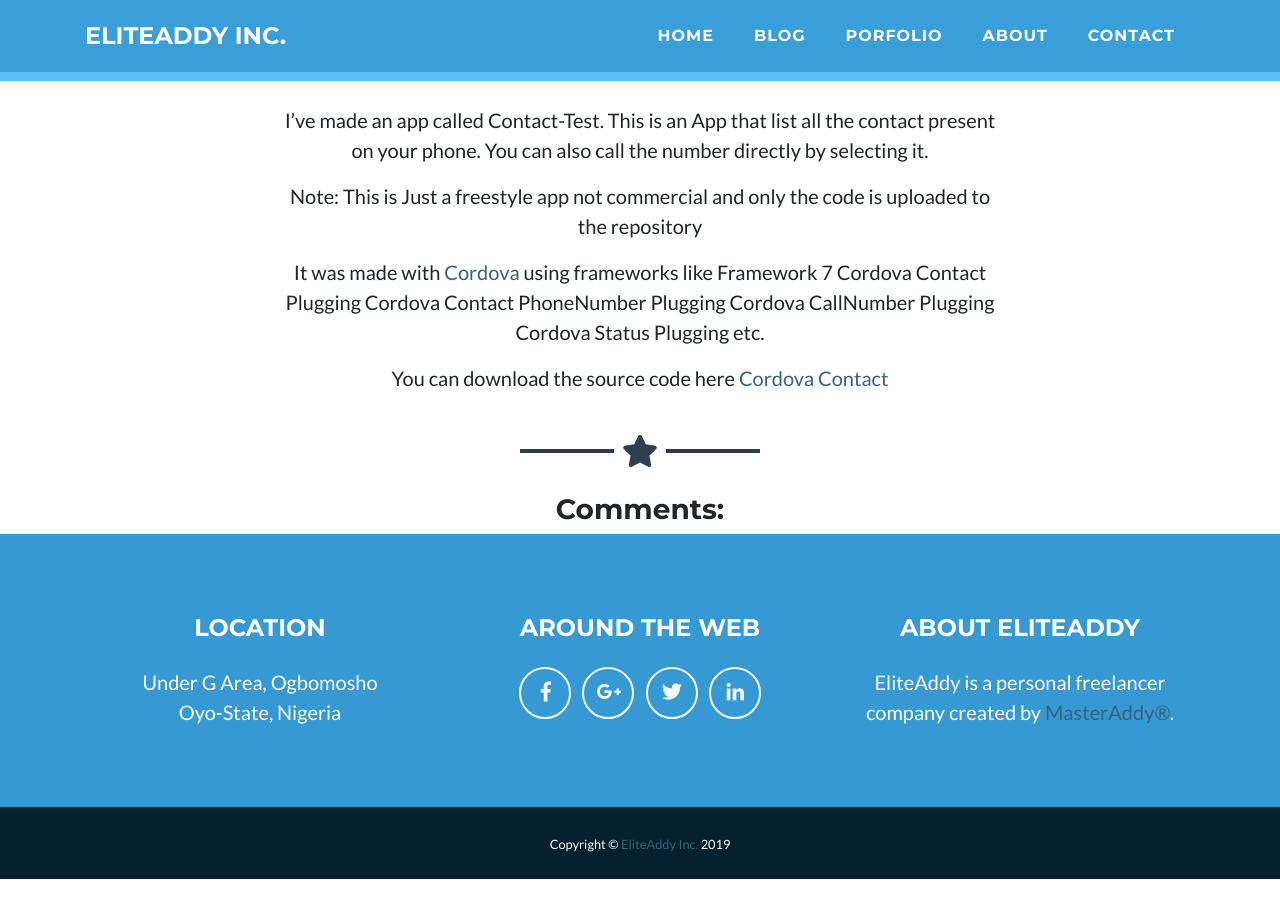
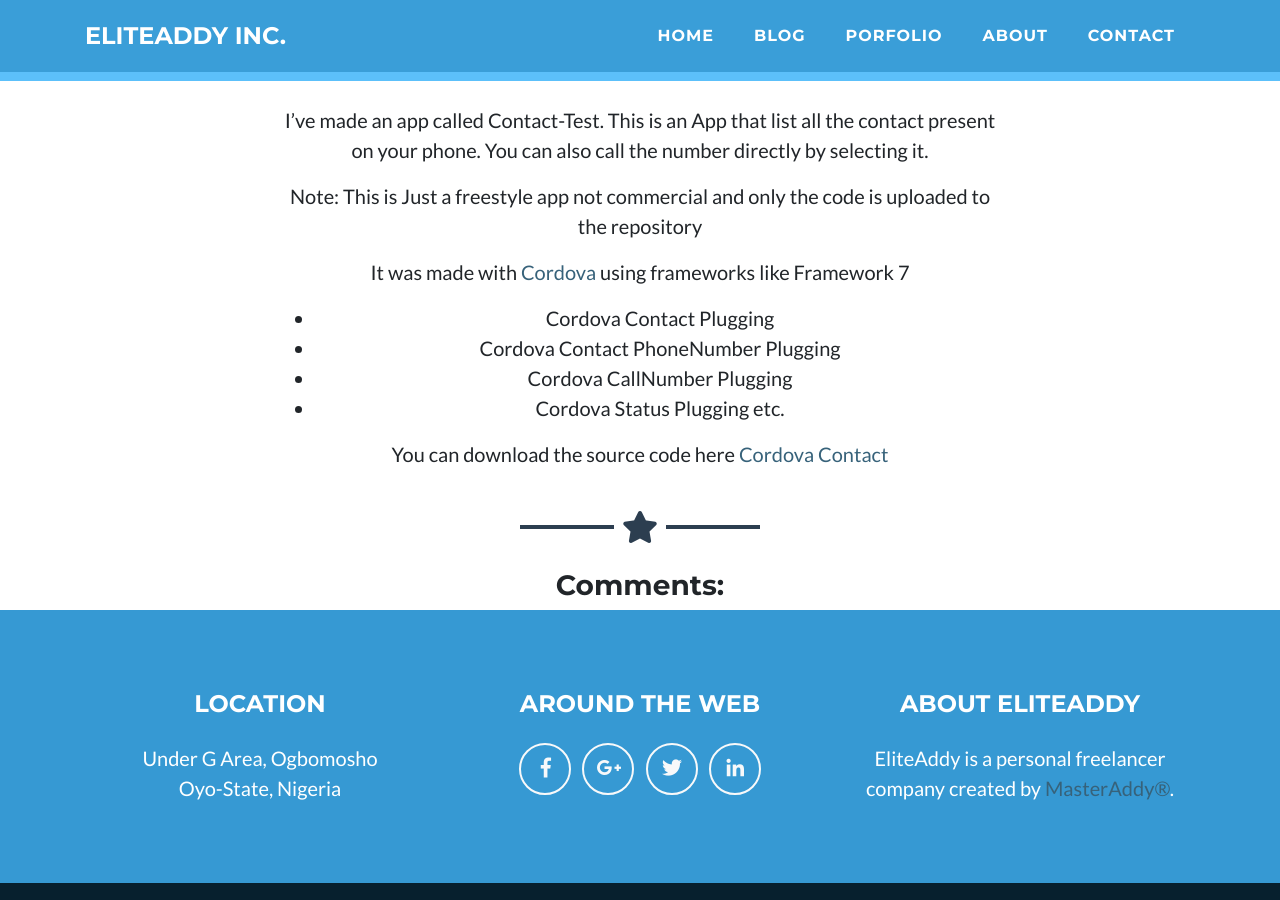
Before and after one commit to eliteaddy/eliteaddy, a Jekyll site: the page built from _posts/2019-2-2-simple-contact-app-with-cordova.md, in a window 1280 px wide and 900 px high, scrolled down 471 px. Built offline with Jekyll 4.4.1, drawn with Linux system fonts in a browser that asks for light colours; some web fonts are replaced; comment, search, counter and statistics services are not loaded; before the commit the page ends 1350 px from its top, so only the background shows below that.

```diff
--- a/_posts/2019-2-2-simple-contact-app-with-cordova.md
+++ b/_posts/2019-2-2-simple-contact-app-with-cordova.md
@@ -13,9 +13,9 @@ Note: This is Just a freestyle app not commercial and only the code is uploaded
 
 It was made with [Cordova](https://cordova.apache.org) using frameworks like
 Framework 7
-Cordova Contact Plugging
-Cordova Contact PhoneNumber Plugging
-Cordova CallNumber Plugging
-Cordova Status Plugging etc.
+* Cordova Contact Plugging
+* Cordova Contact PhoneNumber Plugging
+* Cordova CallNumber Plugging
+* Cordova Status Plugging etc.
 
 You can download the source code here [Cordova Contact](https://github.com/eliteaddy/Cordova-Contact)
```
